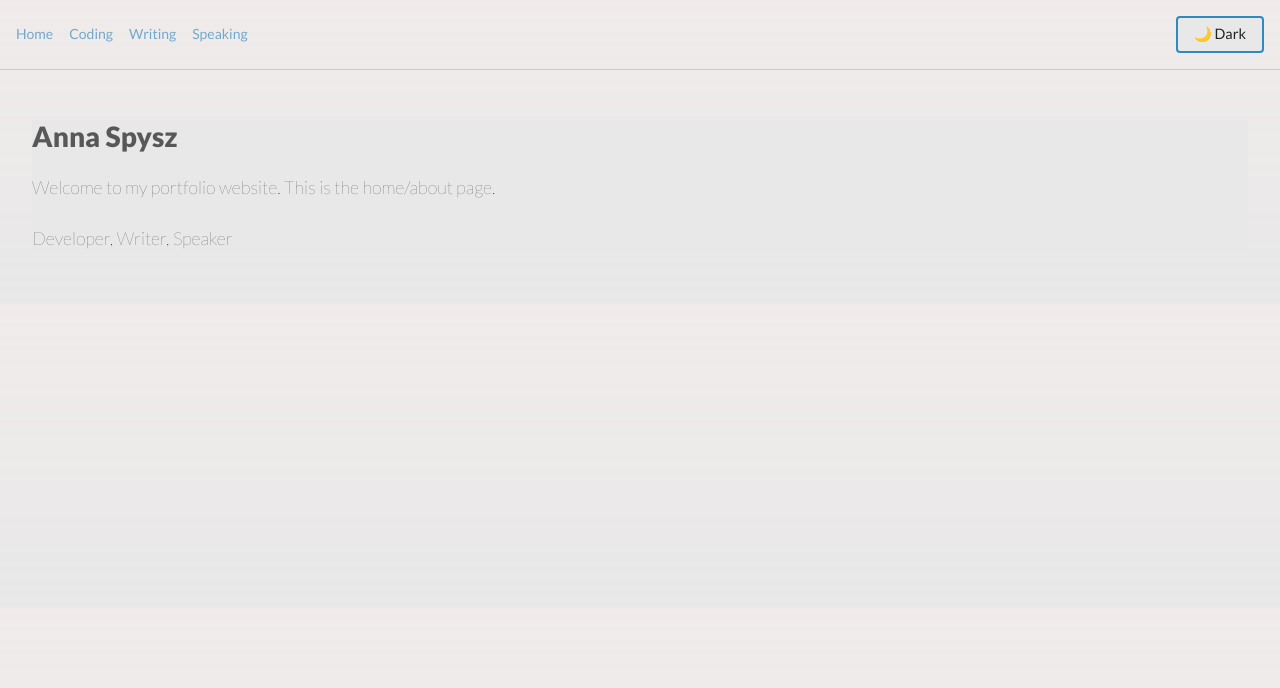
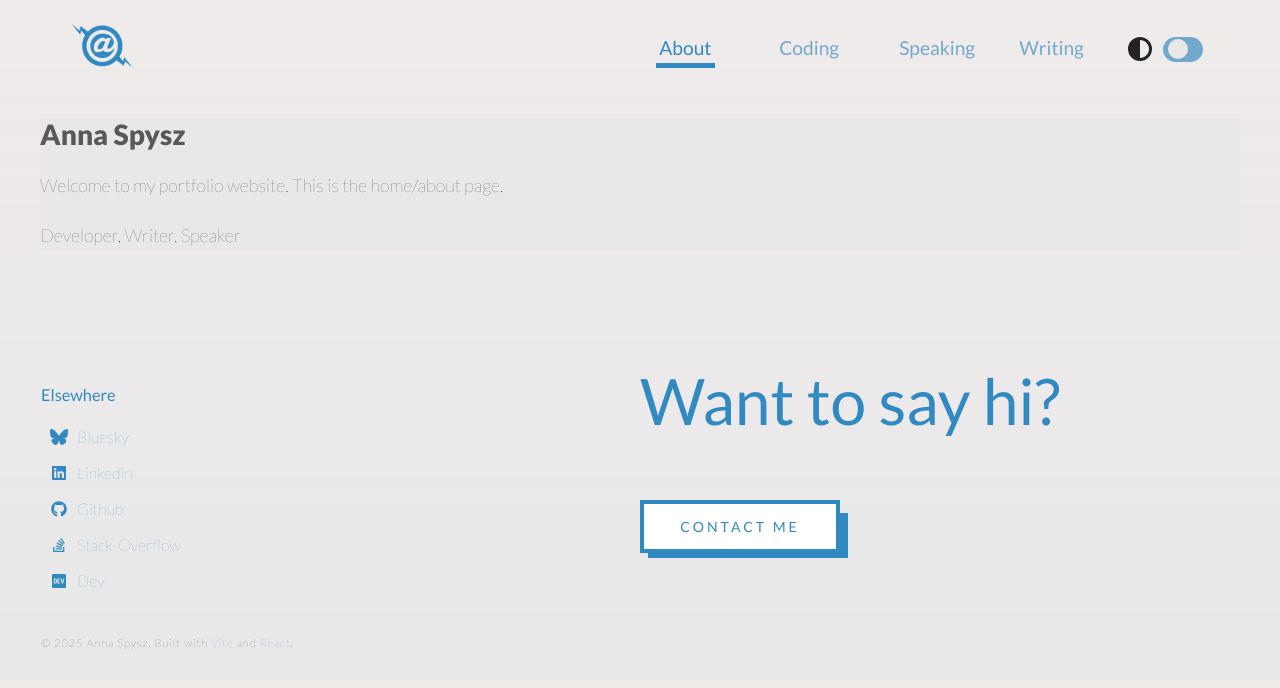
Before and after one commit to bildungsroman/bildungsroman.github.io, a React app: page / in a window 1280 px wide. Built offline with nearby package versions, Linux system fonts and the light colour scheme.

Commit message:
Migrate layout components

```diff
--- a/src/App.jsx
+++ b/src/App.jsx
@@ -1,8 +1,7 @@
 import React from "react";
-import { BrowserRouter as Router, Routes, Route, Link } from "react-router-dom";
+import { BrowserRouter as Router, Routes, Route } from "react-router-dom";
 import { ThemeProvider } from "./contexts/ThemeContext";
-import { GlobalStyle } from "./components/common/global";
-import ThemeToggle from "./components/ThemeToggle";
+import Layout from "./components/Layout";
 import Home from "./pages/Home";
 import Coding from "./pages/Coding";
 import Writing from "./pages/Writing";
@@ -12,37 +11,8 @@ import NotFound from "./pages/NotFound";
 function App() {
   return (
     <ThemeProvider>
-      <GlobalStyle />
       <Router>
-        <div>
-          {/* Basic navigation - will be replaced with proper Navbar component in later tasks */}
-          <nav
-            style={{
-              padding: "1rem",
-              borderBottom: "1px solid #ccc",
-              display: "flex",
-              justifyContent: "space-between",
-              alignItems: "center",
-            }}
-          >
-            <div>
-              <Link to="/" style={{ marginRight: "1rem" }}>
-                Home
-              </Link>
-              <Link to="/coding" style={{ marginRight: "1rem" }}>
-                Coding
-              </Link>
-              <Link to="/writing" style={{ marginRight: "1rem" }}>
-                Writing
-              </Link>
-              <Link to="/speaking" style={{ marginRight: "1rem" }}>
-                Speaking
-              </Link>
-            </div>
-            <ThemeToggle />
-          </nav>
-
-          <main style={{ padding: "2rem" }}>
+        <Layout>
           <Routes>
             <Route path="/" element={<Home />} />
             <Route path="/coding" element={<Coding />} />
@@ -50,8 +20,7 @@ function App() {
             <Route path="/speaking" element={<Speaking />} />
             <Route path="*" element={<NotFound />} />
           </Routes>
-          </main>
-        </div>
+        </Layout>
       </Router>
     </ThemeProvider>
   );
--- /dev/null
+++ b/src/components/Footer.jsx
@@ -0,0 +1,164 @@
+import React from "react";
+import { FontAwesomeIcon } from "@fortawesome/react-fontawesome";
+import {
+  faBluesky,
+  faLinkedin,
+  faGithub,
+  faStackOverflow,
+  faDev,
+} from "@fortawesome/free-brands-svg-icons";
+import styled from "styled-components";
+import socialMedia from "../data/socialMedia.json";
+import data from "../data/data";
+import variables from "../data/variables";
+import { ContainerLayout, ButtonDefault } from "./common";
+
+const FooterStyle = styled.footer`
+  margin-top: 6rem;
+  padding: 1rem;
+  z-index: 0;
+  position: relative;
+  text-align: left;
+  @media (max-width: ${variables.breakpointPhone}) {
+    padding-bottom: 2rem;
+    padding-left: 0.5rem;
+    padding-right: 0.5rem;
+    text-align: center;
+  }
+  .quote {
+    margin: 0;
+    font-size: 4rem;
+    font-family: "Lato";
+    font-weight: 400;
+    line-height: 1.2;
+    color: ${variables.primary};
+    @media (max-width: ${variables.breakpointPhone}) {
+      font-size: 2rem;
+    }
+  }
+`;
+
+const SubRight = styled.p`
+  font-size: 1rem;
+  line-height: 1.8;
+  letter-spacing: 2px;
+  text-transform: capitalize;
+  margin-bottom: 20px;
+  font-family: "Lato";
+`;
+
+const CopyRight = styled.p`
+  font-size: 11px;
+  line-height: 1.8;
+  letter-spacing: 1px;
+  a,
+  a:visited {
+    color: ${variables.primary};
+  }
+`;
+
+const FooterBody = styled.div`
+  display: grid;
+  grid-template-columns: 1fr 1fr;
+  align-items: center;
+  h3 {
+    color: ${variables.primary};
+    font-weight: 400;
+  }
+  @media (max-width: ${variables.breakpointPhone}) {
+    grid-template-columns: 1fr;
+  }
+`;
+
+const FooterSocialMedia = styled.ul`
+  list-style: none;
+  padding-left: 0;
+  @media (max-width: ${variables.breakpointPhone}) {
+    display: flex;
+    align-items: center;
+    justify-content: space-between;
+  }
+  li {
+    margin-bottom: 0.5rem;
+  }
+`;
+
+const MediaLink = styled.a`
+  padding: 0.5rem;
+  line-height: 1;
+  font-size: 1rem;
+  font-weight: 100;
+  text-transform: capitalize;
+  font-family: "Lato";
+  color: ${variables.primary};
+  svg {
+    margin-right: 0.5rem;
+  }
+`;
+
+// Icon mapping for social media platforms
+const iconMap = {
+  bluesky: faBluesky,
+  linkedin: faLinkedin,
+  github: faGithub,
+  "stack-overflow": faStackOverflow,
+  dev: faDev,
+};
+
+const Footer = () => {
+  return (
+    <>
+      <FooterStyle>
+        <ContainerLayout>
+          <FooterBody>
+            <div>
+              <h3>Elsewhere</h3>
+              <FooterSocialMedia>
+                {socialMedia.map(({ id, name, url }) => (
+                  <li key={id}>
+                    <MediaLink
+                      className="lined-link"
+                      href={url}
+                      target="_blank"
+                      rel="noopener noreferrer"
+                      aria-label={`follow me on ${name}`}
+                    >
+                      <FontAwesomeIcon icon={iconMap[name] || faGithub} />
+                      {name}
+                    </MediaLink>
+                  </li>
+                ))}
+              </FooterSocialMedia>
+            </div>
+            <div>
+              <p className="text-primary quote">Want to say hi?</p>
+              <ButtonDefault href={`mailto:${data.SiteContact.email}`}>
+                Contact me
+              </ButtonDefault>
+            </div>
+          </FooterBody>
+          <div className="box">
+            <SubRight></SubRight>
+            <CopyRight>
+              ©
+              <span>
+                {" "}
+                {new Date().getFullYear()} {data.SiteAuthor}. Built with{" "}
+                <a href="https://vitejs.dev" target="_blank" rel="noreferrer">
+                  Vite
+                </a>
+                {" and "}
+                <a href="https://reactjs.org" target="_blank" rel="noreferrer">
+                  React
+                </a>
+                {"."}
+              </span>
+            </CopyRight>
+          </div>
+        </ContainerLayout>
+      </FooterStyle>
+    </>
+  );
+};
+
+export default Footer;
--- /dev/null
+++ b/src/components/Layout.jsx
@@ -0,0 +1,31 @@
+import React from "react";
+import { useTheme } from "../contexts/ThemeContext";
+import { GlobalStyle } from "./common/global";
+import Navbar from "./Navbar";
+import Footer from "./Footer";
+import { ContainerLayout, MainContent } from "./common";
+
+const Layout = ({ children }) => {
+  const { isDark, toggleTheme } = useTheme();
+
+  return (
+    <>
+      <GlobalStyle />
+      <MainContent>
+        <ContainerLayout>
+          <Navbar
+            isDark={isDark}
+            toggleDark={toggleTheme}
+            siteTitle="Anna Spysz"
+          />
+        </ContainerLayout>
+        <ContainerLayout>
+          <main>{children}</main>
+        </ContainerLayout>
+      </MainContent>
+      <Footer />
+    </>
+  );
+};
+
+export default Layout;
--- /dev/null
+++ b/src/components/Navbar.jsx
@@ -0,0 +1,176 @@
+import React from "react";
+import { Link, useLocation } from "react-router-dom";
+import { FontAwesomeIcon } from "@fortawesome/react-fontawesome";
+import { faAdjust } from "@fortawesome/free-solid-svg-icons";
+import styled from "styled-components";
+import variables from "../data/variables";
+import logo from "../assets/img/logo-sm.png";
+
+const NavbarLogo = styled.div`
+  a {
+    font-size: 2.3rem;
+    font-family: "Lato";
+  }
+  img {
+    padding: 0.5rem;
+    width: 120px;
+  }
+  @media (max-width: ${variables.breakpointPhone}) {
+    display: none;
+  }
+`;
+
+const NavbarElement = styled.div`
+  display: grid;
+  grid-template-columns: 1fr 1fr;
+  align-items: center;
+  @media (max-width: ${variables.breakpointPhone}) {
+    grid-template-columns: 1fr;
+    text-align: center;
+    width: 100%;
+  }
+`;
+
+const NavbarList = styled.ul`
+  padding-left: 0;
+  display: grid;
+  grid-template-columns: repeat(5, 1fr);
+  list-style: none;
+  > li a {
+    font-size: 1.2rem;
+    padding: 0.5rem 0.2rem;
+    margin: 0 1rem;
+    text-decoration: none;
+    vertical-align: middle;
+    > svg {
+      width: 18px;
+      margin-right: 5px;
+    }
+    span,
+    svg {
+      display: block;
+      vertical-align: middle;
+    }
+    @media (max-width: ${variables.breakpointPhone}) {
+      font-size: 1rem;
+    }
+  }
+`;
+
+const DarkSwitch = styled.li`
+  margin: 8px;
+  svg {
+    width: 24px !important;
+    height: 24px !important;
+  }
+  .switch {
+    width: 75px;
+    display: flex;
+    align-items: center;
+    justify-content: space-between;
+  }
+  .switch div {
+    position: relative;
+    display: block;
+    width: 40px;
+    border-radius: 50px;
+    padding: 0 5px;
+    box-sizing: border-box;
+    cursor: pointer;
+  }
+  .fa-adjust {
+    transform: rotate(180deg);
+  }
+  .switch input {
+    display: none;
+  }
+  .slider {
+    margin-top: 2px;
+    transition: 0.4s;
+    border-radius: 34px;
+    height: 20px;
+    width: 20px;
+    display: inline-block;
+    position: relative;
+  }
+  input:checked + .slider {
+    transform: translateX(8px);
+  }
+`;
+
+const Navbar = ({ isDark, siteTitle, toggleDark }) => {
+  const location = useLocation();
+
+  const isActive = (path) => {
+    if (path === "/" && location.pathname === "/") return true;
+    if (path !== "/" && location.pathname.startsWith(path)) return true;
+    return false;
+  };
+
+  return (
+    <nav>
+      <div className="container">
+        <NavbarElement>
+          <NavbarLogo>
+            <h3>
+              <Link to="/">
+                <img src={logo} alt={siteTitle} />
+              </Link>
+            </h3>
+          </NavbarLogo>
+          <div className="main-navigation">
+            <NavbarList>
+              <li>
+                <Link
+                  to="/"
+                  className={`lined-link ${isActive("/") ? "active" : ""}`}
+                >
+                  <span>About</span>
+                </Link>
+              </li>
+              <li>
+                <Link
+                  to="/coding"
+                  className={`lined-link ${isActive("/coding") ? "active" : ""}`}
+                >
+                  <span>Coding</span>
+                </Link>
+              </li>
+              <li>
+                <Link
+                  to="/speaking"
+                  className={`lined-link ${isActive("/speaking") ? "active" : ""}`}
+                >
+                  <span>Speaking</span>
+                </Link>
+              </li>
+              <li>
+                <Link
+                  to="/writing"
+                  className={`lined-link ${isActive("/writing") ? "active" : ""}`}
+                >
+                  <span>Writing</span>
+                </Link>
+              </li>
+              <DarkSwitch>
+                <label className="switch">
+                  <FontAwesomeIcon icon={faAdjust} />
+                  <div>
+                    <input
+                      type="checkbox"
+                      onChange={() => toggleDark()}
+                      checked={!!isDark}
+                    />
+                    <span className="slider round"></span>
+                  </div>
+                </label>
+              </DarkSwitch>
+            </NavbarList>
+          </div>
+        </NavbarElement>
+      </div>
+    </nav>
+  );
+};
+
+export default Navbar;
--- a/src/data/data.js
+++ b/src/data/data.js
@@ -1,6 +1,6 @@
 const currentDate = new Date();
 
-module.exports = {
+export default {
   SiteTitle: "Anna Spysz",
   Sitelogo: "#",
   SiteLogoText: "Anna Spysz",
@@ -44,7 +44,7 @@ module.exports = {
     number_of_repos: 10,
   },
   SiteSocialLinks: {
-    twitter: "https://twitter.com/annaspies",
+    bluesky: "https://bsky.app/profile/annaspies.dev",
     github: "https://github.com/bildungsroman",
     linkedin: "https://www.linkedin.com/in/annaspysz/",
     stackoverflow:
--- a/src/main.jsx
+++ b/src/main.jsx
@@ -1,6 +1,7 @@
 import React from "react";
 import ReactDOM from "react-dom/client";
 import App from "./App.jsx";
+import "./fontawesome.js";
 
 ReactDOM.createRoot(document.getElementById("root")).render(
   <React.StrictMode>
```
Also changed, not shown: src/fontawesome.js (added, +26 -0 lines). Lines whose indentation alone changed are shown as unchanged.
